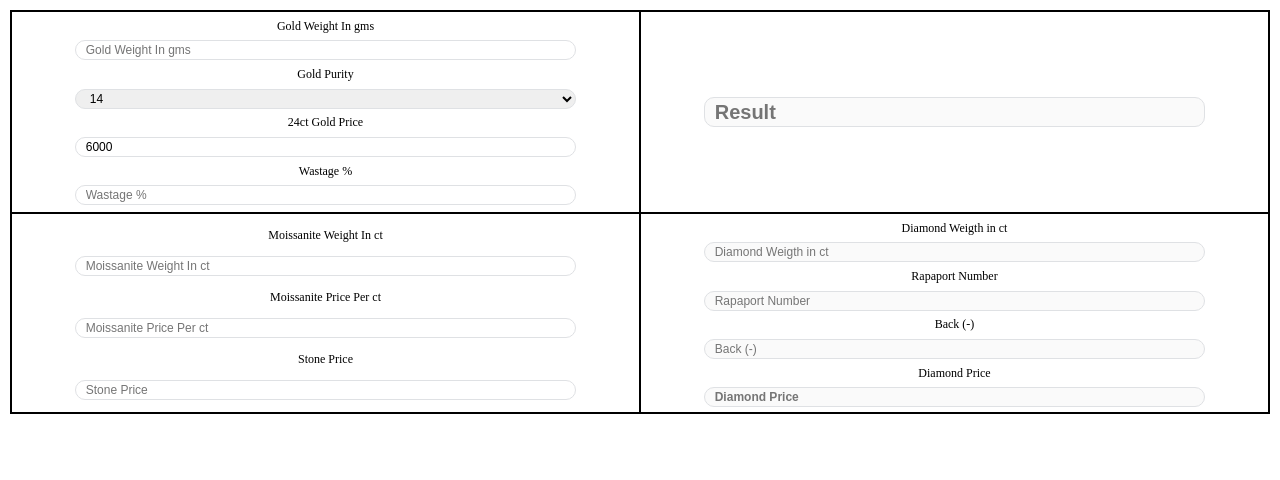
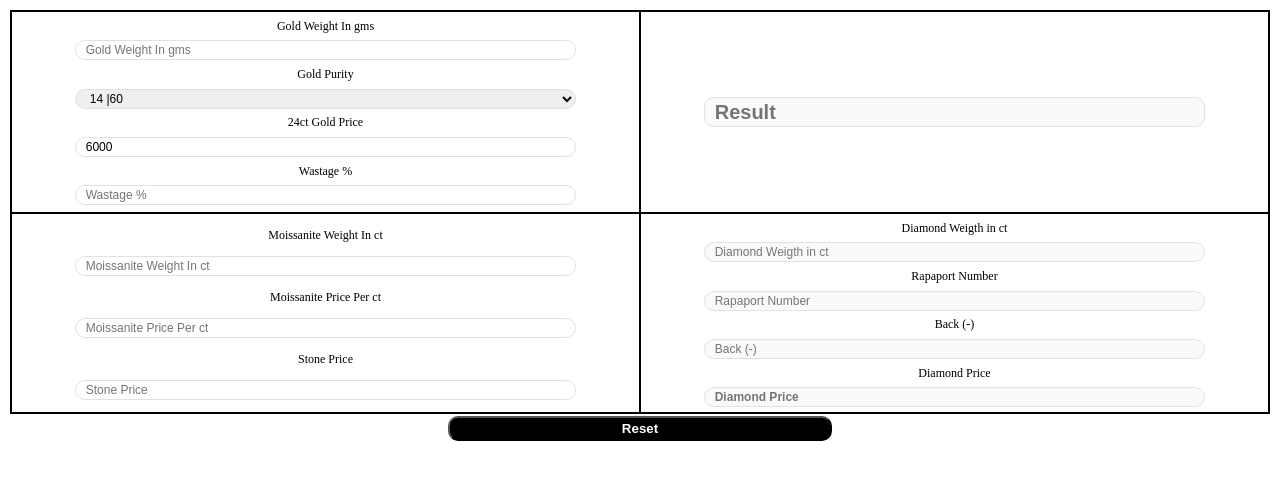
Before and after one commit to Divyansh4721/JewelleryCalculator, a plain HTML site: page index.html in a window 1280 px wide. Drawn offline with Linux system fonts and the light colour scheme.

Commit message:
Update index.html

```diff
--- a/index.html
+++ b/index.html
@@ -38,6 +38,7 @@
 
         #maincontainer {
             margin: 10px;
+            /* margin-bottom: 0; */
             border: 2px solid black;
             width: 100%;
             height: 50%;
@@ -73,6 +74,17 @@
             width: 100%;
             height: 50%;
         }
+
+        button {
+            position: absolute;
+            top: 52%;
+            width: 30%;
+            height: 25px;
+            font-weight: bold;
+            background-color: black;
+            border-radius: 10px;
+            color: white;
+        }
     </style>
 </head>
 
@@ -85,10 +97,10 @@
                 <input id="goldweight" type="number" placeholder="Gold Weight In gms">
                 <label for="goldpurity">Gold Purity</label>
                 <select id="goldpurity">
-                    <option value="60">14</option>
-                    <option value="75">18</option>
-                    <option value="100">22 KDM</option>
-                    <option value="96">23 / 85</option>
+                    <option value="60">14 |60</option>
+                    <option value="75">18 |75</option>
+                    <option value="100">22 KDM |100</option>
+                    <option value="96">23/85 |96</option>
                 </select>
                 <label for="goldprice">24ct Gold Price</label>
                 <input id="goldprice" type="number" value="6000" placeholder="24ct Gold Price">
@@ -121,6 +133,7 @@
             </div>
         </div>
     </div>
+    <button onclick="location.reload()">Reset</button>
 </body>
 <script>
     function changefunc() {
```
